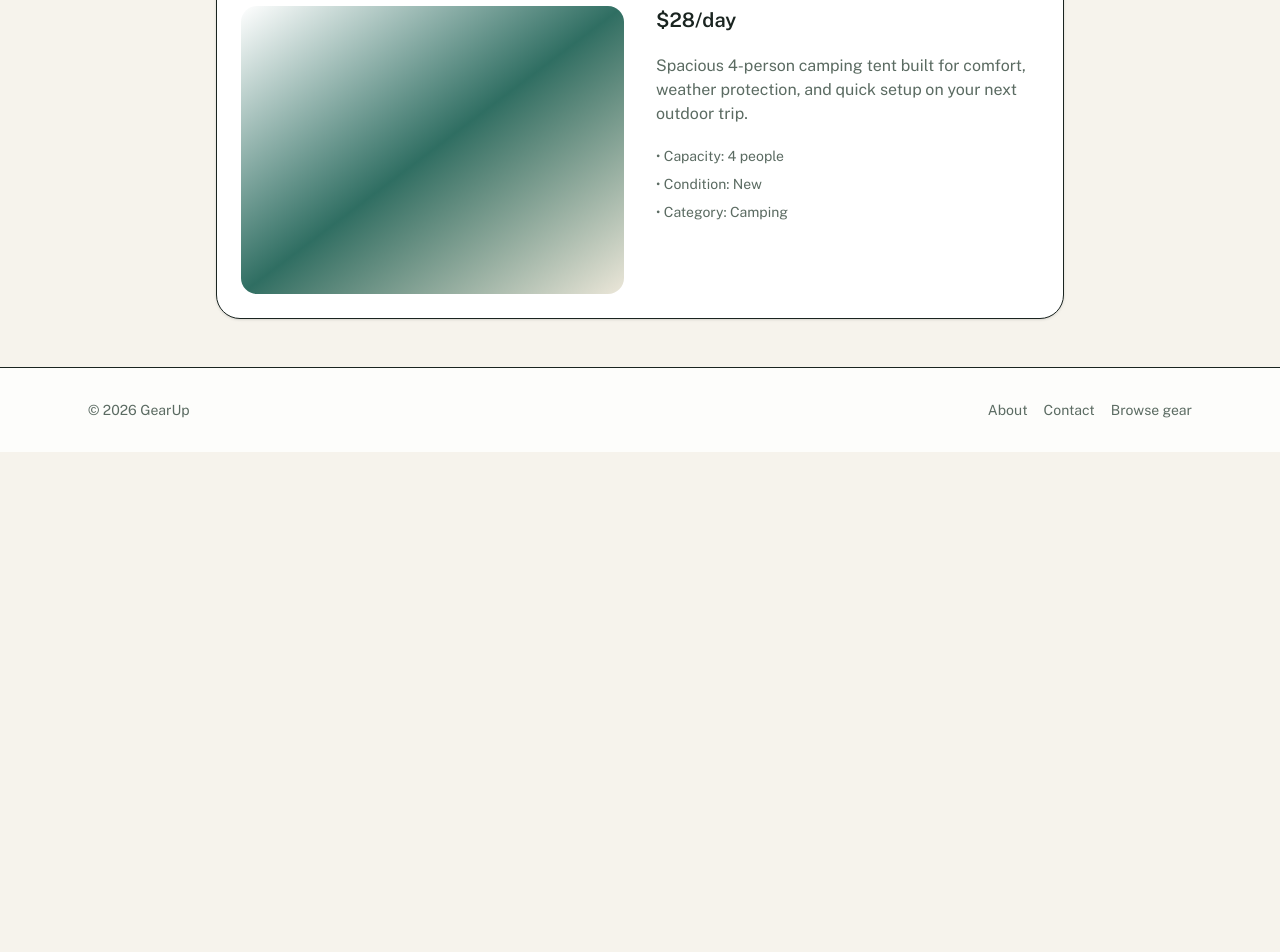
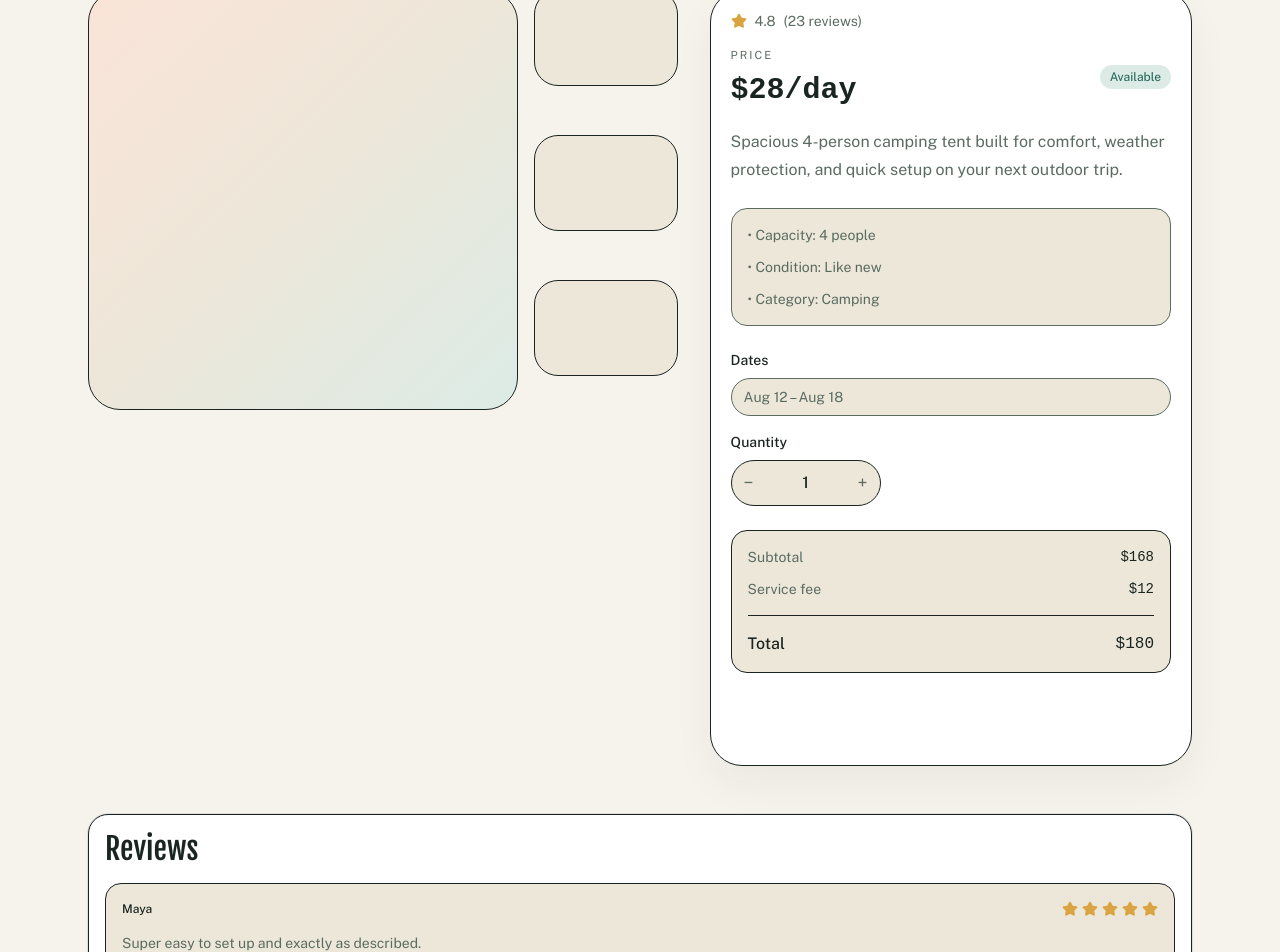
Before and after one commit to shrobin13/b7a5-frontend-gearup, a Next.js app: page /gear/1 in a window 1280 px wide. Shown: the part 220-1172 px from the top of the page. Before the commit the page ends 800 px from the top, so only its background shows below. Built offline with nearby package versions, Linux system fonts and the light colour scheme.

Commit message:
gear detail flow

```diff
--- a/app/gear/[id]/page.tsx
+++ b/app/gear/[id]/page.tsx
@@ -1,36 +1,126 @@
 import Link from "next/link";
+import { Star } from "lucide-react";
 import { Button } from "@/components/ui/button";
+import { Card, CardContent, CardHeader, CardTitle } from "@/components/ui/card";
+
+const reviews = [
+  { name: "Maya", rating: 5, text: "Super easy to set up and exactly as described." },
+  { name: "Noah", rating: 5, text: "Great condition and the pickup was smooth." },
+  { name: "Jules", rating: 4, text: "Solid tent for a weekend trip, worked perfectly." },
+];
 
 export default function GearDetailPage() {
   return (
-    <main className="mx-auto max-w-4xl px-6 py-12">
-      <div className="rounded-3xl border bg-card p-6 shadow-sm">
-        <div className="mb-6 flex items-center justify-between">
+    <main className="mx-auto max-w-6xl px-4 py-12 sm:px-6">
+      <div className="mb-6 flex flex-col gap-3 md:flex-row md:items-center md:justify-between">
         <div>
-            <p className="text-sm uppercase tracking-[0.2em] text-primary">Gear detail</p>
-            <h1 className="mt-2 text-3xl font-bold">Trail Pro Tent</h1>
+          <p className="text-[0.7rem] uppercase tracking-[0.2em] text-accent">Gear detail</p>
+          <h1 className="mt-2 font-display text-4xl text-ink md:text-5xl">Trail Pro Tent</h1>
         </div>
-          <Button asChild variant="outline">
+        <Button asChild variant="outline" className="rounded-xl">
           <Link href="/gear">Back to catalog</Link>
         </Button>
       </div>
 
-        <div className="grid gap-8 md:grid-cols-2">
-          <div className="h-72 rounded-2xl bg-gradient-to-br from-primary/25 via-secondary to-muted" />
-          <div className="space-y-5">
-            <p className="text-xl font-semibold text-primary">$28/day</p>
-            <p className="text-muted-foreground">
+      <div className="grid gap-8 lg:grid-cols-[1.1fr_0.9fr]">
+        <section>
+          <div className="grid gap-4 md:grid-cols-[1.5fr_0.5fr]">
+            <div className="h-[420px] rounded-[2rem] border border-border bg-gradient-to-br from-accent-soft via-surface-muted to-pine-soft" />
+            <div className="grid gap-4">
+              <div className="h-24 rounded-[1.5rem] border border-border bg-surface-muted" />
+              <div className="h-24 rounded-[1.5rem] border border-border bg-surface-muted" />
+              <div className="h-24 rounded-[1.5rem] border border-border bg-surface-muted" />
+            </div>
+          </div>
+        </section>
+
+        <aside className="rounded-[2rem] border border-border bg-surface p-5 shadow-[0_18px_42px_rgba(26,36,32,0.05)]">
+          <div className="flex items-center gap-2 text-sm text-ink-muted">
+            <Star className="h-4 w-4 fill-gold text-gold" />
+            <span>4.8</span>
+            <span>(23 reviews)</span>
+          </div>
+
+          <div className="mt-4 flex items-center justify-between gap-3">
+            <div>
+              <p className="text-[0.7rem] uppercase tracking-[0.18em] text-ink-muted">Price</p>
+              <p className="mt-2 font-mono text-3xl font-semibold text-foreground">$28/day</p>
+            </div>
+            <span className="rounded-full bg-pine-soft px-2.5 py-1 text-xs font-medium text-pine">Available</span>
+          </div>
+
+          <p className="mt-5 text-base leading-7 text-ink-muted">
             Spacious 4-person camping tent built for comfort, weather protection, and quick setup on your next outdoor trip.
           </p>
-            <ul className="space-y-2 text-sm text-muted-foreground">
-              <li>• Capacity: 4 people</li>
-              <li>• Condition: New</li>
-              <li>• Category: Camping</li>
-            </ul>
-            <Button size="lg">Rent this gear</Button>
+
+          <div className="mt-6 space-y-3 rounded-2xl border border-border bg-surface-muted p-4 text-sm text-ink-muted">
+            <p>• Capacity: 4 people</p>
+            <p>• Condition: Like new</p>
+            <p>• Category: Camping</p>
+          </div>
+
+          <div className="mt-6 space-y-4">
+            <div>
+              <label className="mb-2 block text-sm font-medium text-foreground">Dates</label>
+              <div className="rounded-xl border border-border bg-surface-muted px-3 py-2 text-sm text-ink-muted">
+                Aug 12 – Aug 18
+              </div>
+            </div>
+            <div>
+              <label className="mb-2 block text-sm font-medium text-foreground">Quantity</label>
+              <div className="flex w-full max-w-[150px] items-center justify-between rounded-xl border border-border bg-surface-muted px-3 py-2">
+                <button type="button" className="text-lg text-ink-muted">−</button>
+                <span className="font-medium text-foreground">1</span>
+                <button type="button" className="text-lg text-ink-muted">+</button>
               </div>
             </div>
           </div>
+
+          <div className="mt-6 rounded-2xl border border-border bg-surface-muted p-4">
+            <div className="flex items-center justify-between text-sm text-ink-muted">
+              <span>Subtotal</span>
+              <span className="font-mono text-foreground">$168</span>
+            </div>
+            <div className="mt-3 flex items-center justify-between text-sm text-ink-muted">
+              <span>Service fee</span>
+              <span className="font-mono text-foreground">$12</span>
+            </div>
+            <div className="mt-4 border-t border-border pt-4">
+              <div className="flex items-center justify-between text-base font-medium text-foreground">
+                <span>Total</span>
+                <span className="font-mono">$180</span>
+              </div>
+            </div>
+          </div>
+
+          <Button size="lg" className="mt-6 h-12 w-full rounded-xl">
+            Reserve — $180
+          </Button>
+        </aside>
+      </div>
+
+      <section className="mt-12">
+        <Card className="border border-border bg-surface">
+          <CardHeader>
+            <CardTitle className="font-display text-3xl text-ink">Reviews</CardTitle>
+          </CardHeader>
+          <CardContent className="space-y-4">
+            {reviews.map((review) => (
+              <div key={review.name} className="rounded-2xl border border-border bg-surface-muted p-4">
+                <div className="flex items-center justify-between gap-4">
+                  <span className="font-medium text-foreground">{review.name}</span>
+                  <div className="flex items-center gap-1 text-gold">
+                    {Array.from({ length: review.rating }).map((_, index) => (
+                      <Star key={`${review.name}-${index}`} className="h-4 w-4 fill-gold text-gold" />
+                    ))}
+                  </div>
+                </div>
+                <p className="mt-3 text-sm leading-6 text-ink-muted">{review.text}</p>
+              </div>
+            ))}
+          </CardContent>
+        </Card>
+      </section>
     </main>
   );
 }
```
Lines whose indentation alone changed are shown as unchanged.
